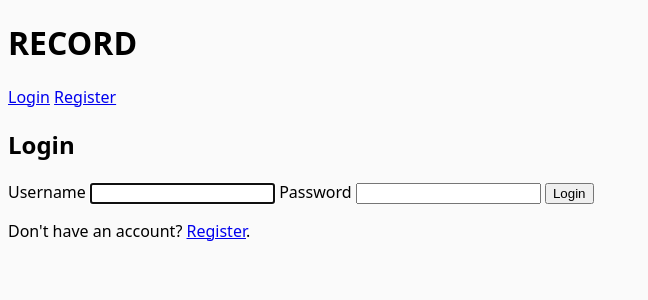
After one commit to Amirski77/RECORD-50, a Flask app: page /login in a window 1280 px wide. The commit adds this page. Shown: the top 300 px of the page, without its empty margins (0-648 px from the left). Run offline with Flask 3, Linux system fonts and the light colour scheme.

Commit message:
Day 2: auth (register, login, logout) + session-aware UI

```diff
--- a/app.py
+++ b/app.py
@@ -1,6 +1,77 @@
-from flask import Flask, render_template
+from flask import Flask, render_template, request, redirect, session, flash
+from werkzeug.security import generate_password_hash, check_password_hash
+import db
+from db import get_db
+
 app = Flask(__name__)
+app.secret_key = "dev-secret-change-me"
+db.init_app(app)
 
-@app.route('/')
+@app.route("/")
 def index():
-    return render_template('index.html')
+    return render_template("index.html")
+
+@app.route("/register", methods=["GET", "POST"])
+def register():
+    if request.method == "POST":
+        username = request.form.get("username", "").strip()
+        password = request.form.get("password", "")
+
+        if not username or not password:
+            flash("Username and password are required")
+            return redirect("/register")
+
+        conn = get_db()
+        existing = conn.execute(
+            "SELECT id FROM users WHERE username = ?", (username,)
+        ).fetchone()
+
+        if existing:
+            flash("Username already exists")
+            return redirect("/register")
+
+        password_hash = generate_password_hash(password)
+        cursor = conn.execute(
+            "INSERT INTO users (username, password_hash) VALUES (?, ?)",
+            (username, password_hash),
+        )
+        conn.commit()
+
+        session["user_id"] = cursor.lastrowid
+        session["username"] = username
+        flash("Account created successfully")
+        return redirect("/")
+
+    return render_template("register.html")
+
+@app.route("/login", methods=["GET", "POST"])
+def login():
+    if request.method == "POST":
+        username = request.form.get("username", "").strip()
+        password = request.form.get("password", "")
+
+        if not username or not password:
+            flash("Username and password are required")
+            return redirect("/login")
+
+        conn = get_db()
+        user = conn.execute(
+            "SELECT id, username, password_hash FROM users WHERE username = ?", (username,),
+        ).fetchone()
+
+        if user is None or not check_password_hash(user["password_hash"], password):
+            flash("Invalid username or password")
+            return redirect("/login")
+
+        session["user_id"] = user["id"]
+        session["username"] = user["username"]
+        flash("Logged in successfully")
+        return redirect("/")
+
+    return render_template("login.html")
+
+@app.route("/logout")
+def logout():
+    session.clear()
+    flash("Logged out")
+    return redirect("/")
--- /dev/null
+++ b/db.py
@@ -0,0 +1,19 @@
+import sqlite3
+from flask import g
+
+DATABASE = "record.db"
+
+def get_db():
+    if 'db' not in g:
+        g.db = sqlite3.connect(DATABASE)
+        g.db.row_factory = sqlite3.Row
+        g.db.execute("PRAGMA foreign_keys = ON")
+    return g.db
+
+def close_db(e=None):
+    db = g.pop("db", None)
+    if db is not None:
+        db.close()
+
+def init_app(app):
+    app.teardown_appcontext(close_db)
--- a/templates/index.html
+++ b/templates/index.html
@@ -1,5 +1,11 @@
 {% extends "layout.html" %}
 
 {% block content %}
+    {% if session.user_id %}
+    <p>Welcome back, {{ session.username }}!</p>
+    <p>What's your record for today?</p>
+    {% else %}
     <p>Welcome to RECORD. One song a day.</p>
+    <p><a href="/register">Get started</a> or <a href="/login">Log in</a>.</p>
+    {% endif %}
 {% endblock %}
--- a/templates/layout.html
+++ b/templates/layout.html
@@ -9,9 +9,28 @@
     <body>
         <header>
             <h1>RECORD</h1>
+            <nav>
+                {% if session.user_id %}
+                    <span>{{ session.username }}</span>
+                    <a href="/logout">Logout</a>
+                {% else %}
+                    <a href="/login">Login</a>
+                    <a href="/register">Register</a>
+                {% endif %}
+            </nav>
         </header>
 
         <main>
+            {% with messages = get_flashed_messages() %}
+                {% if messages %}
+                    <ul class="flashes">
+                        {% for message in messages %}
+                            <li>{{ message }}</li>
+                        {% endfor %}
+                    </ul>
+                {% endif %}
+            {% endwith %}
+
             {% block content %}{% endblock %}
         </main>
         <script src="{{ url_for('static', filename='app.js') }}"></script>
--- /dev/null
+++ b/templates/login.html
@@ -0,0 +1,17 @@
+{% extends "layout.html" %}
+
+{% block content %}
+<h2>Login</h2>
+
+<form action="/login" method="post">
+    <label for="username">Username</label>
+    <input type="text" id="username" name="username" required autofocus>
+
+    <label for="password">Password</label>
+    <input type="password" id="password" name="password" required>
+
+    <button type="submit">Login</button>
+</form>
+
+<p>Don't have an account? <a href="/register">Register</a>.</p>
+{% endblock %}
```
Also changed, not shown: schema.sql (added, +32 -0 lines), templates/register.html (added, +17 -0 lines).
